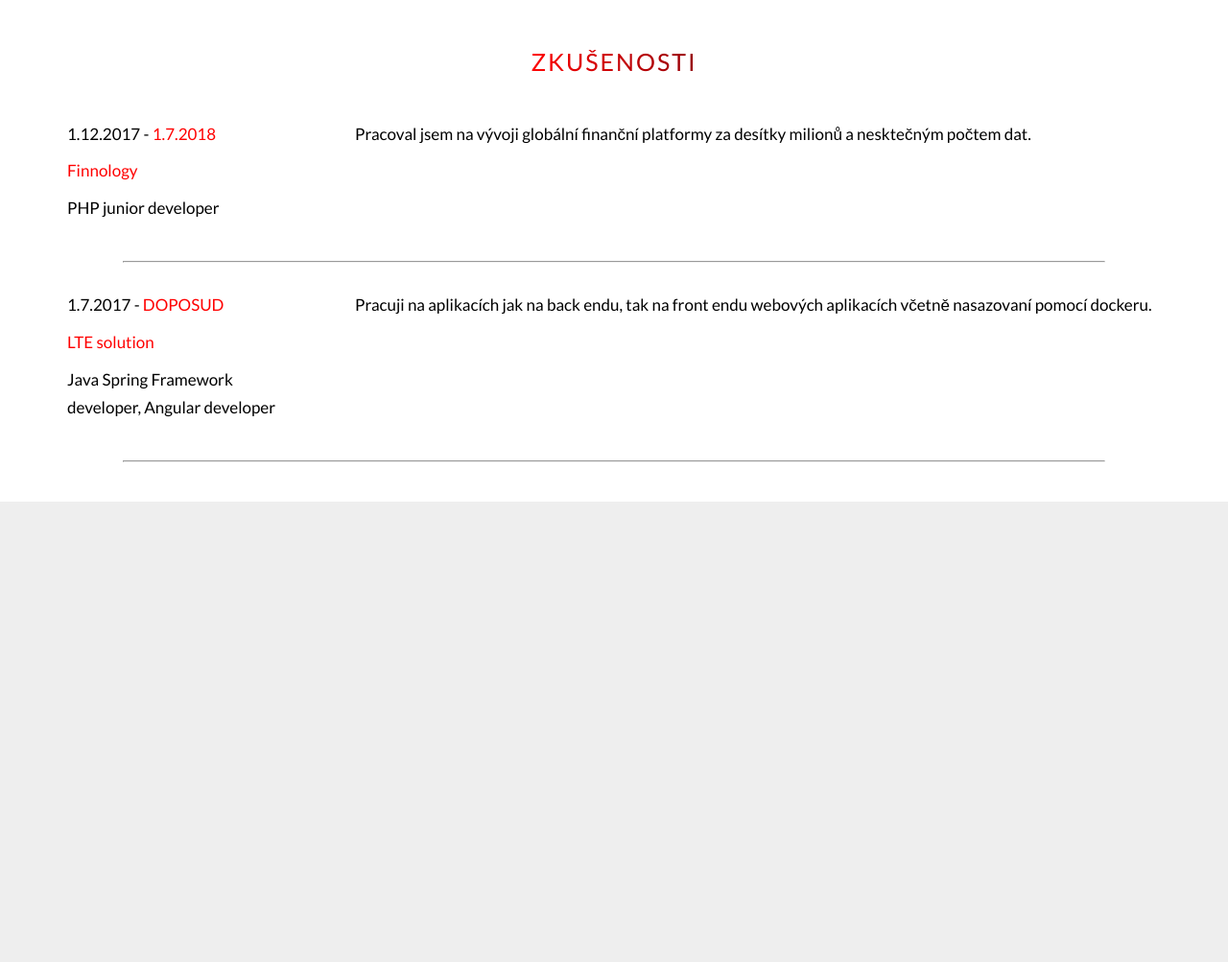
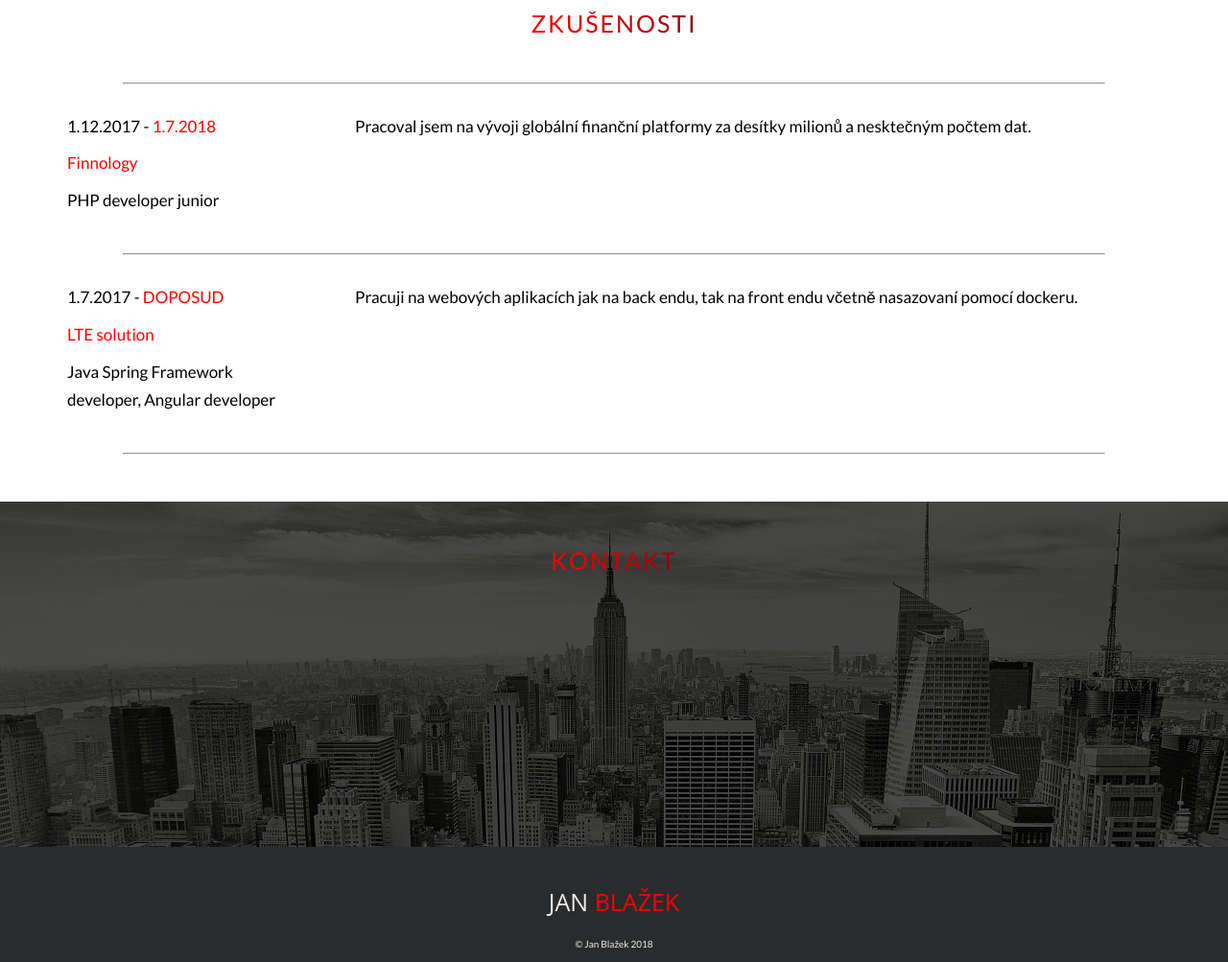
Before and after one commit to blaza168/portfolio, a website: page index.html in a window 1280 px wide. Shown: the part 1437-2440 px from the top of the page at 96% size. Before the commit the page ends 1960 px from the top, so only its background shows below. Drawn offline with nearby package versions, Linux system fonts and the light colour scheme.

Commit message:
Contact section

```diff
--- a/index.html
+++ b/index.html
@@ -36,20 +36,21 @@
             </div>
             <div class="col-1-of-2">
                 <h3 class="u-uppercase small-name u-margin-bottom-small">Jan Blažek</h3>
-                <p class="u-uppercase">Java junior developer | PHP junior developer | Angular CLI junior developer</p>
+                <p class="u-uppercase">Java developer junior | PHP developer junior | Angular CLI developer junior</p>
                 <p class="u-margin-top-medium u-margin-bottom-medium">
                     Věnuji se vývoji webových aplikací založených na nejmodernějších technologiích.
-                    U aplikace, na které pracuji, se nemusíte v bát, že byste přišli o většinu zákazníků díky fatální chybě systému,
+                    U aplikace, na které pracuji, se nemusíte bát, že byste přišli o většinu zákazníků díky fatální chybě systému,
                     nebo prolomení systému kvůli kybernetickému útoku.
                 </p>
             </div>
         </div>
     </section>
-    <section class="section-experience u-padding-top-big">
+    <section class="section-experience u-padding-top-medium">
         <div class="row u-text-center u-margin-bottom-medium">
             <h2 class="heading-secondary u-uppercase">Zkušenosti</h2>
         </div>
 
+        <hr class="experience__separator">
         <!-- First job: Finnology -->
         <div class="row u-medium-margin">
             <div class="col-1-of-4">
@@ -60,7 +61,7 @@
                     <span class="u-red">Finnology</span>
                 </div>
                 <div class="row u-small-margin">
-                    PHP junior developer
+                    PHP developer junior
                 </div>
             </div>
             <div class="col-3-of-4">
@@ -83,11 +84,30 @@
                 </div>
             </div>
             <div class="col-3-of-4">
-                Pracuji na aplikacích jak na back endu, tak na front endu webových aplikacích včetně nasazovaní pomocí dockeru.
+                Pracuji na webových aplikacích jak na back endu, tak na front endu včetně nasazovaní pomocí dockeru.
             </div>
         </div>
         <hr class="experience__separator">
     </section>
+
+    <section class="section-contact u-padding-top-medium">
+        <div class="row u-text-center">
+            <h2 class="heading-secondary u-uppercase">Kontakt</h2>
+        </div>
+    </section>
+
+    <footer class="footer u-padding-top-medium">
+        <div class="row u-small-margin">
+            <div class="col-1-of-3">&nbsp;</div>
+            <div class="col-1-of-3 u-text-center medium-name u-gray-text u-uppercase">
+                Jan <span class="u-red">Blažek</span>
+            </div>
+            <div class="col-1-of-3">&nbsp;</div>
+        </div>
+        <div class="footer__copyright u-text-center">
+                &copy; Jan Blažek 2018
+        </div>
+    </footer>
 
 
     <script
--- a/sass/abstract/_variables.scss
+++ b/sass/abstract/_variables.scss
@@ -2,8 +2,11 @@
 $color-primary: #ff0c18;
 $color-primary-light: #ff0000;
 $color-primary-dark: #950007;
+
 $color-white: #fff;
 $color-black: #000;
+
+$color-grey-brawn: #2a2b2c;
 
 
 $color-grey-dark: #777;
--- a/sass/base/_typography.scss
+++ b/sass/base/_typography.scss
@@ -94,6 +94,11 @@ p {
   font: normal 18px/25px Open Sans;
 }
 
+.medium-name {
+  color: #2a2b2c;
+  font: normal 25px Open Sans;
+}
+
 .u-red { color: red !important; }
 
 .u-uppercase { text-transform: uppercase !important; }
--- a/sass/base/_utilities.scss
+++ b/sass/base/_utilities.scss
@@ -28,4 +28,19 @@
 .u-margin-top-big { margin-top: 8rem !important; }
 .u-margin-top-huge { margin-top: 10rem !important; }
 
-.u-padding-top-big { padding-top: 8rem !important; }
+.u-padding-top-big {
+  padding-top: 8rem !important;
+
+  @include respond(tab-port) {
+   padding-top: 5rem !important;
+  }
+}
+.u-padding-top-medium {
+  padding-top: 4rem !important;
+
+  @include respond(tab-port) {
+    padding-top: 3rem !important;
+  }
+}
+
+.u-zero-margin { margin: 0 !important; }
--- a/sass/main.scss
+++ b/sass/main.scss
@@ -11,5 +11,7 @@
 @import "layout/grid";
 
 @import "sections/about";
+@import "sections/contact";
 @import "sections/experience";
+@import "sections/footer";
 @import "sections/header";
--- /dev/null
+++ b/sass/sections/_contact.scss
@@ -0,0 +1,9 @@
+.section-contact {
+  height: 45vh;
+
+  background-image: linear-gradient(to right bottom, rgba($color-black, .7), rgba($color-black, .7)), url("../img/section-contact/city.jpg");
+  background-size: cover;
+  background-repeat: no-repeat;
+
+  background-attachment: fixed;
+}
--- /dev/null
+++ b/sass/sections/_footer.scss
@@ -0,0 +1,12 @@
+.footer {
+  height: 15vh;
+  background-color: $color-grey-brawn;
+  position: relative;
+
+  &__copyright {
+    color: $color-grey-light;
+    position: absolute;
+    bottom: 1rem;
+    width: 100%;
+  }
+}
```
Also changed, not shown: css/style.css, img/section-contact/city.jpg (added), 1 other file.
